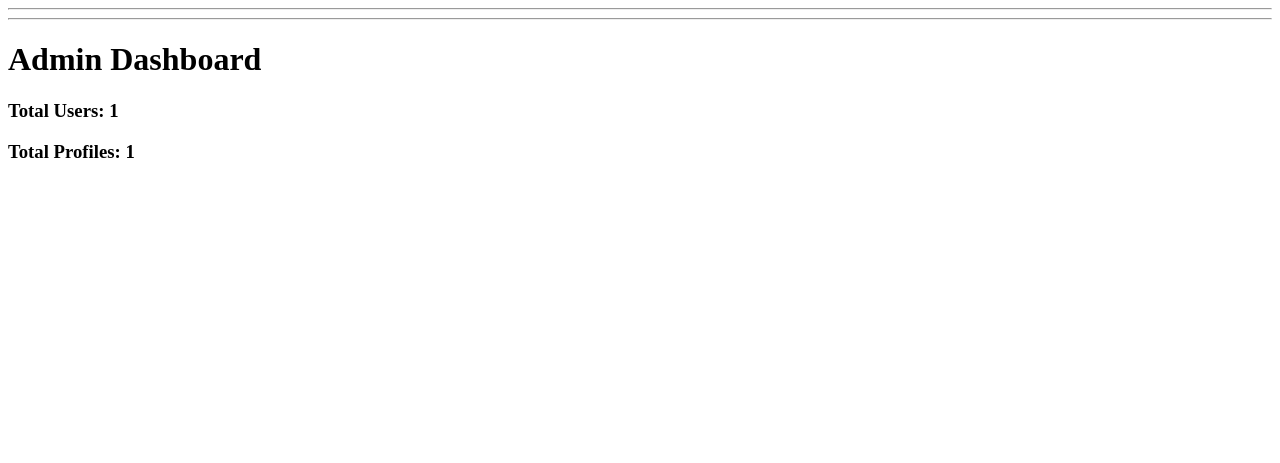
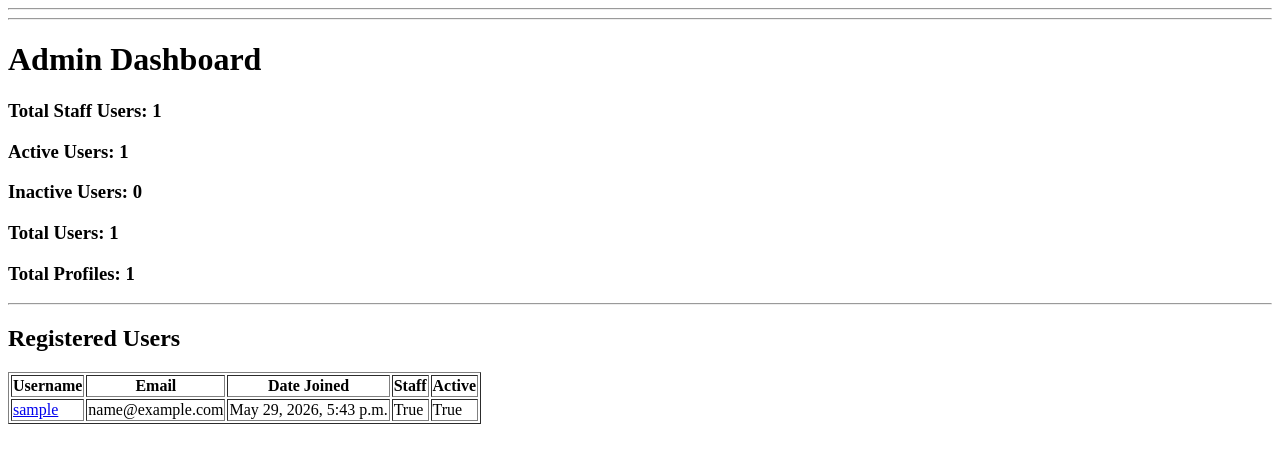
Before and after one commit to ayushpratapno1/django-auth-project, a Django app: page /dashboard/ in a window 1280 px wide. Shown: the part 26-489 px from the top of the page. Run offline with Django 5.2, Linux system fonts and the light colour scheme; the visitor is signed in with stand-in values (Sample User, id 1); data comes from the database, SQL or seed files in the repository.

Commit message:
Update admin dashboard with new features

```diff
--- a/accounts/urls.py
+++ b/accounts/urls.py
@@ -1,5 +1,5 @@
 from django.urls import path
-from .views import home, signup, user_login, user_logout, profile, edit_profile, dashboard
+from .views import home, signup, user_login, user_logout, profile, edit_profile, dashboard, user_detail
 
 urlpatterns = [
     path('', home, name='home'),
@@ -9,4 +9,5 @@ urlpatterns = [
     path('profile/', profile, name='profile'),
     path('edit-profile/', edit_profile, name='edit_profile'),
     path('dashboard/', dashboard, name='dashboard'),
+    path('dashboard/user/<int:user_id>/', user_detail, name='user_detail'),
 ]
--- a/accounts/views.py
+++ b/accounts/views.py
@@ -112,14 +112,25 @@ def dashboard(request):
         return HttpResponseForbidden(
             "You are not authorized."
         )
+    staff_users = User.objects.filter(is_staff=True).count()
+
+    active_users = User.objects.filter(is_active=True).count()
+
+    inactive_users = User.objects.filter(is_active=False).count()
 
     total_users = User.objects.count()
 
     total_profiles = Profile.objects.count()
 
+    users = User.objects.all().order_by('-date_joined')
+
     context = {
+        'staff_users': staff_users,
+'active_users': active_users,
+'inactive_users': inactive_users,
         'total_users': total_users,
         'total_profiles': total_profiles,
+        'users': users,
     }
 
     return render(
@@ -127,3 +138,21 @@ def dashboard(request):
         'dashboard.html',
         context
     )
+
+@login_required
+def user_detail(request, user_id):
+
+    if not request.user.is_staff:
+        return HttpResponseForbidden()
+
+    selected_user = User.objects.get(
+        id=user_id
+    )
+
+    return render(
+        request,
+        'user_detail.html',
+        {
+            'selected_user': selected_user
+        }
+    )
--- a/templates/dashboard.html
+++ b/templates/dashboard.html
@@ -7,9 +7,50 @@ Dashboard
 {% block content %}
 
 <h1>Admin Dashboard</h1>
+<h3>Total Staff Users: {{ staff_users }}</h3>
 
+<h3>Active Users: {{ active_users }}</h3>
+
+<h3>Inactive Users: {{ inactive_users }}</h3>
 <h3>Total Users: {{ total_users }}</h3>
-
 <h3>Total Profiles: {{ total_profiles }}</h3>
 
+<hr>
+
+<h2>Registered Users</h2>
+
+<table border="1">
+
+    <tr>
+        <th>Username</th>
+        <th>Email</th>
+        <th>Date Joined</th>
+        <th>Staff</th>
+        <th>Active</th>
+    </tr>
+
+    {% for user in users %}
+
+    <tr>
+
+        <td>
+            <a href="{% url 'user_detail' user.id %}">
+                {{ user.username }}
+            </a>
+        </td>
+
+        <td>{{ user.email }}</td>
+
+        <td>{{ user.date_joined }}</td>
+
+        <td>{{ user.is_staff }}</td>
+
+        <td>{{ user.is_active }}</td>
+
+    </tr>
+
+    {% endfor %}
+
+</table>
+
 {% endblock %}
```
Also changed, not shown: templates/user_detail.html (added, +43 -0 lines), 1 other file.
